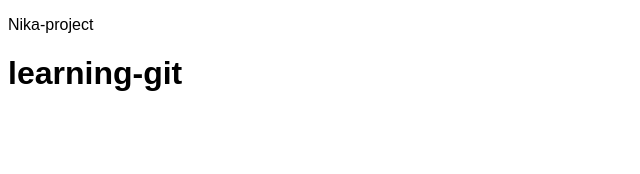
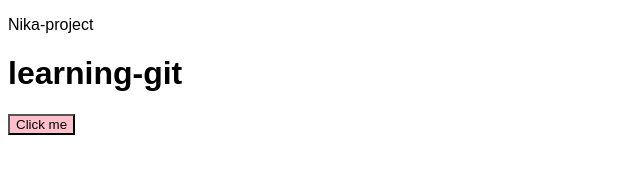
Before and after one commit to hmdshfq/learning-git, a plain HTML site: page index.html in a window 1280 px wide. Shown: the whole page, without its empty margins (0-640 px from the left). Drawn offline with Linux system fonts and the light colour scheme.

Commit message:
create btn

```diff
--- a/index.html
+++ b/index.html
@@ -11,7 +11,10 @@
     <header></header>
     <main>
         <p>Nika-project</p>
+        <div>
     <h1>learning-git</h1>
+    <button class="btn">Click me</button>
+</div>
 </main>
     <footer></footer>
 </body>
--- a/style.css
+++ b/style.css
@@ -1,3 +1,7 @@
 body {
     font-family: sans-serif;
 }
+
+.btn{
+    background-color: pink;
+}
```
